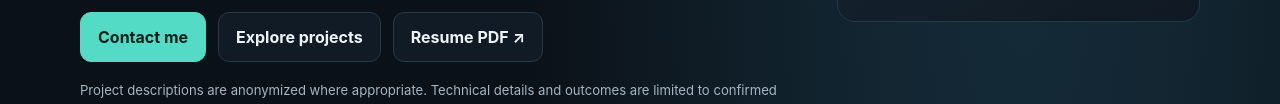
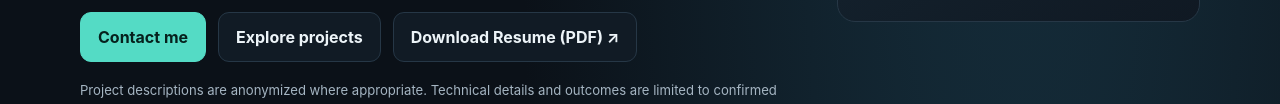
Before and after one commit to BalajiD2/balaji-dhanavanthan-portfolio, a plain HTML site: page index.html in a window 1280 px wide. Shown: the part 590-694 px from the top of the page. Drawn offline with Linux system fonts and the light colour scheme.

Commit message:
Add files via upload

```diff
--- a/index.html
+++ b/index.html
@@ -35,7 +35,7 @@
    <div class="actions">
     <a class="btn primary" href="mailto:balajid1997@outlook.com?subject=Data%20Engineering%20Opportunity">Contact me</a>
     <a class="btn" href="#projects">Explore projects</a>
-    <a class="btn" href="https://flowing-data-career.lovable.app/Balaji_Dhanavanthan_Data_Engineer.pdf" target="_blank" rel="noopener">Resume PDF ↗</a>
+    <a class="btn" href="Balaji_Dhanavanthan_Resume_02.pdf" target="_blank" rel="noopener">Download Resume (PDF) ↗</a>
    </div>
    <p class="note">Project descriptions are anonymized where appropriate. Technical details and outcomes are limited to confirmed experience.</p>
   </div>
```
